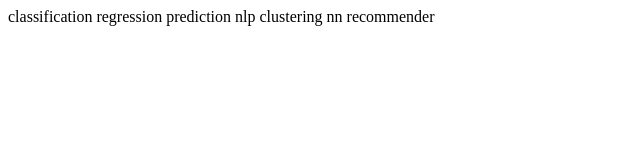
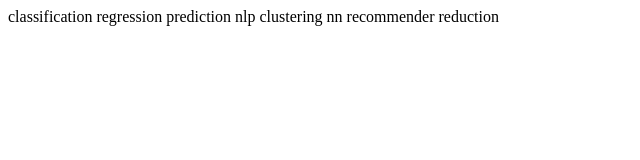
Before and after one commit to PocketfulvAir/Portfolio, a plain HTML site: page index.html in a window 1280 px wide. Shown: the full height of the page, 0-640 px from the left. Drawn offline with Linux system fonts and the light colour scheme.

Commit message:
Update index.html

```diff
--- a/index.html
+++ b/index.html
@@ -12,6 +12,7 @@
 clustering
 nn
 recommender
+reduction
 </body>
 
 </html>
```
